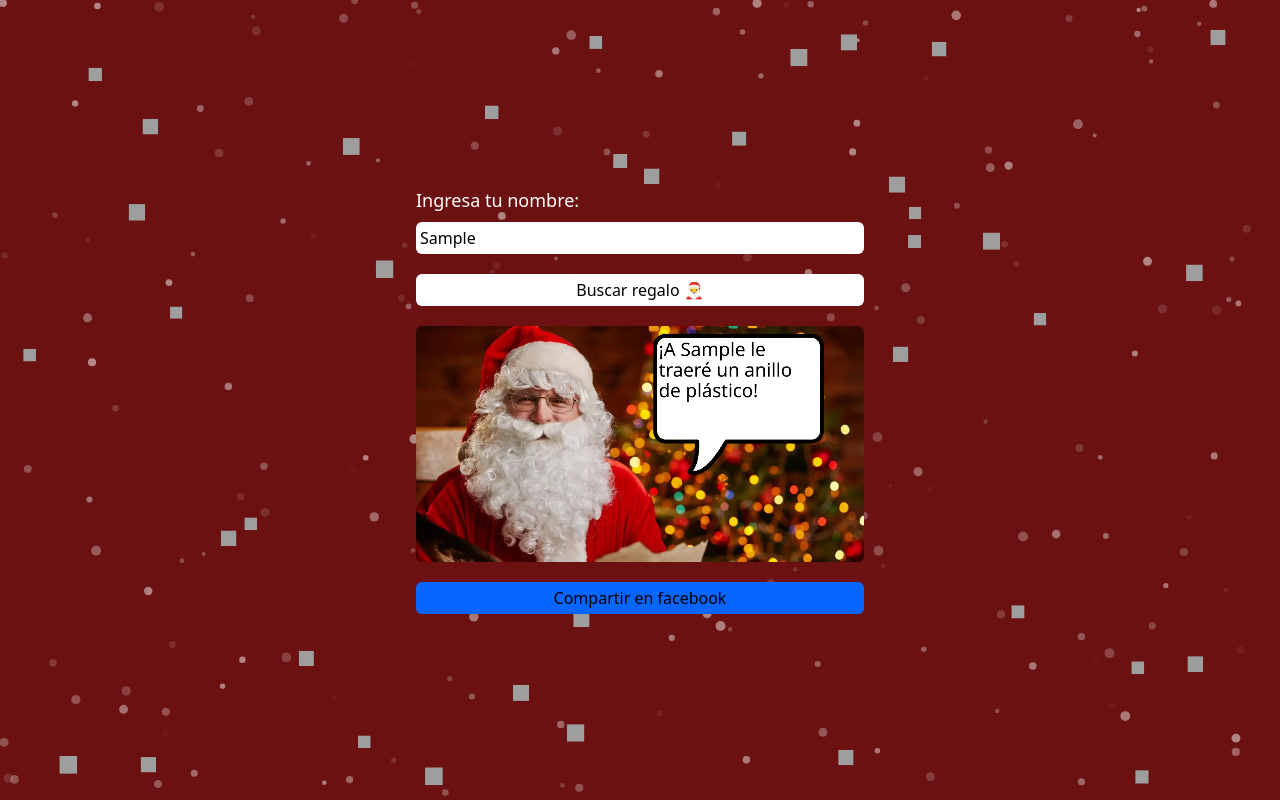
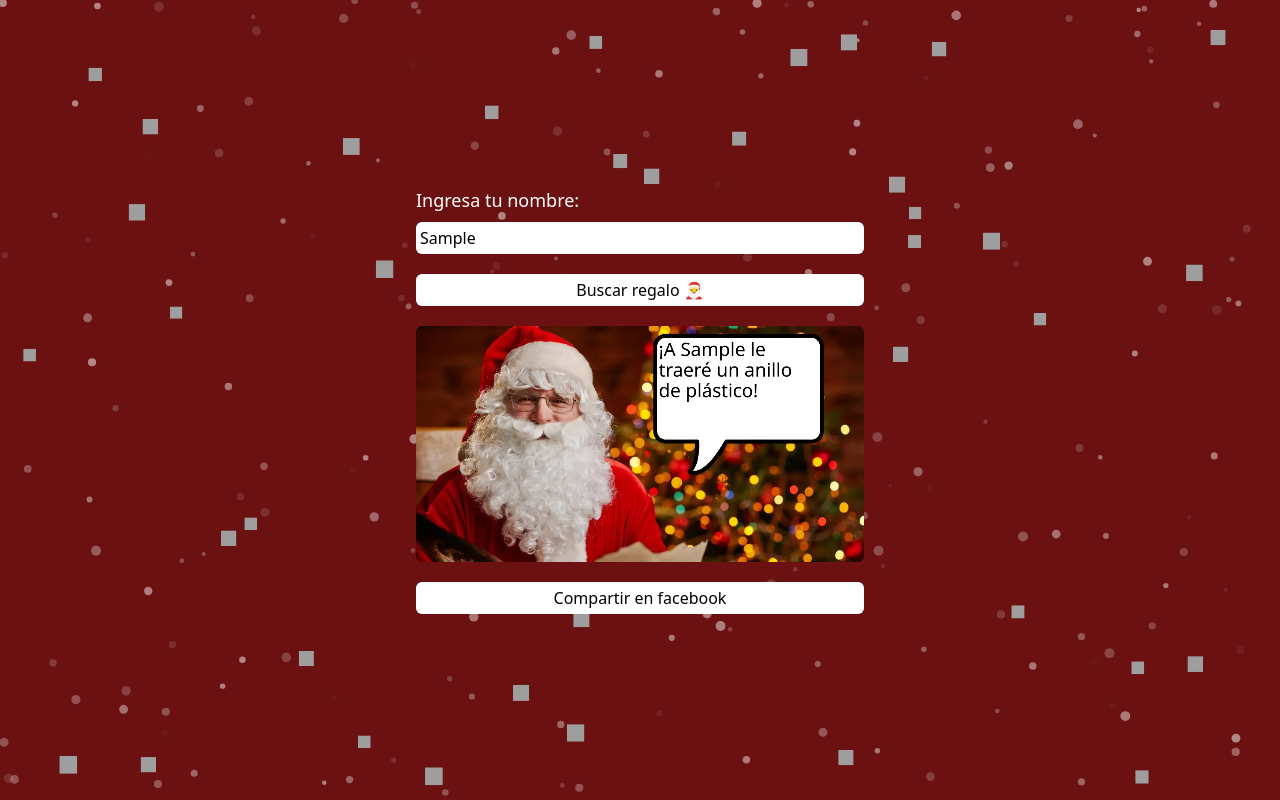
Before and after one commit to gerardocrr/happy-cards, a Next.js app: page /santa-claus in a window 1280 px wide. Both pictures are taken after typing "Sample" into the empty fields and a click on the button "Buscar regalo 🎅". Built offline with nearby package versions, Linux system fonts and the light colour scheme.

Commit message:
style: change button background color to white in CardSanta component

```diff
--- a/components/CardSanta.tsx
+++ b/components/CardSanta.tsx
@@ -82,7 +82,7 @@ export function CardSanta({ name, gift }: CardSantaProps) {
       ></canvas>
       {gift && (
         <button
-          className="w-1/2 p-1 bg-[#0866ff] rounded-md"
+          className="w-1/2 p-1 bg-white rounded-md"
           onClick={() =>
             handleShareCard(
               name,
```
